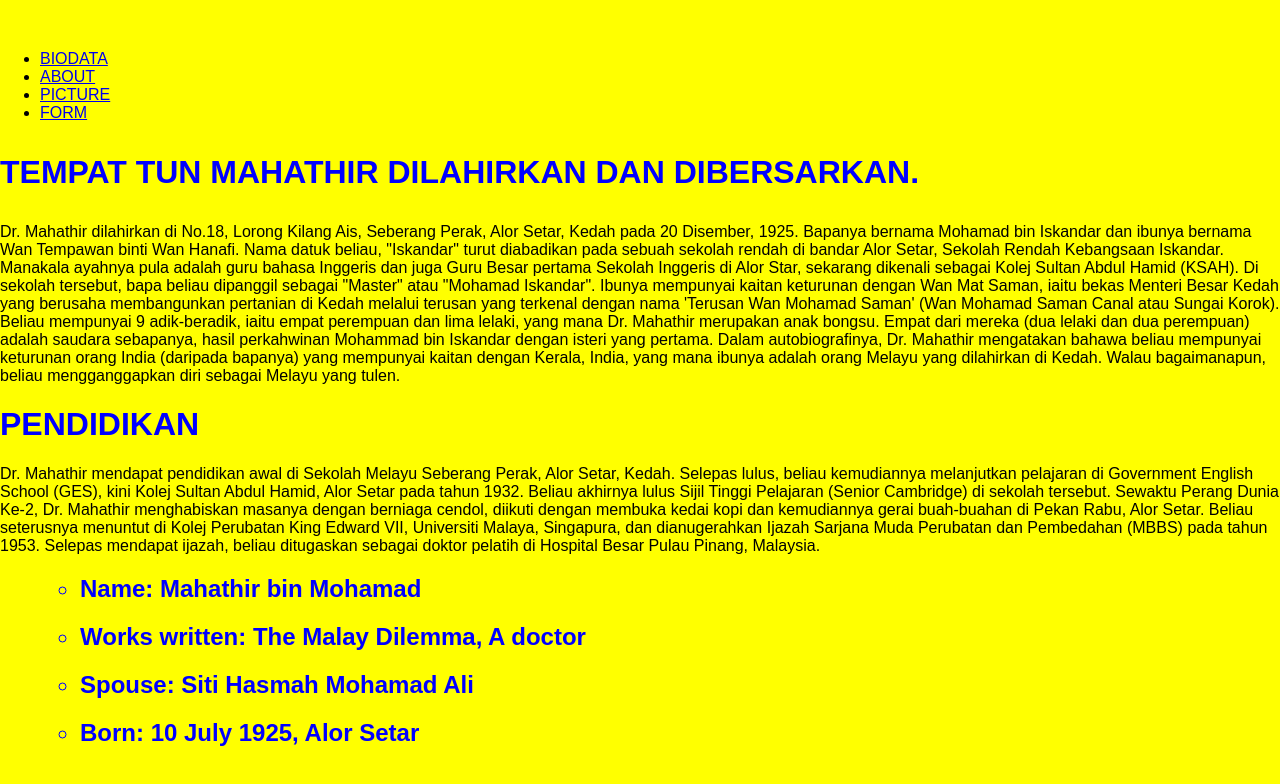
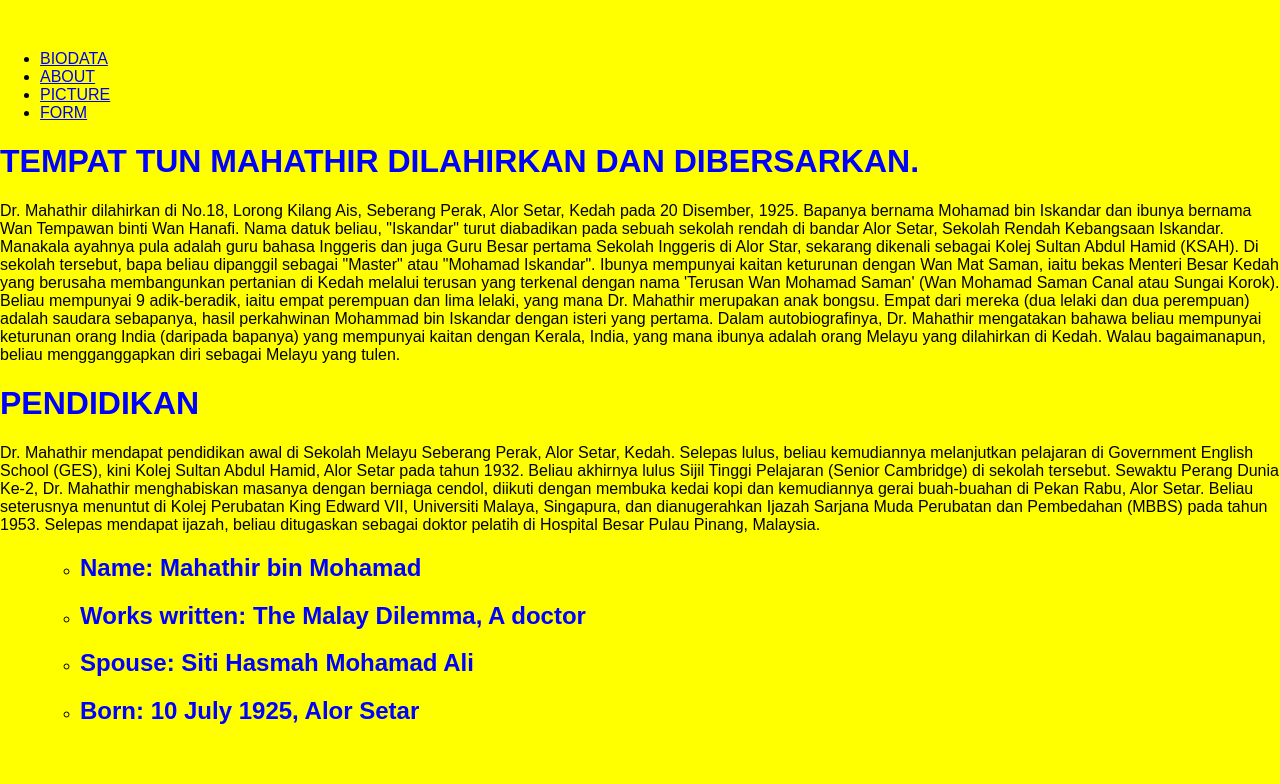
Before and after one commit to Norhaslindaa/ExternalCSS, a plain HTML site: page TunMahathir/index.html in a window 1280 px wide. Drawn offline with Linux system fonts and the light colour scheme.

Commit message:
CSS file

```diff
--- a/TunMahathir/index.html
+++ b/TunMahathir/index.html
@@ -13,7 +13,7 @@
                      <li><a href="FormTun.html">FORM</a></li>
                 </ul>
 
-				<h1><p> TEMPAT TUN MAHATHIR DILAHIRKAN DAN DIBERSARKAN. </P></h1>
+				<h1> TEMPAT TUN MAHATHIR DILAHIRKAN DAN DIBERSARKAN. </h1>
 
 	 Dr. Mahathir dilahirkan di No.18, Lorong Kilang Ais, Seberang Perak, Alor Setar, Kedah pada 20 Disember, 1925. Bapanya bernama Mohamad bin Iskandar dan ibunya bernama Wan Tempawan binti Wan Hanafi.
 Nama datuk beliau, "Iskandar" turut diabadikan pada sebuah sekolah rendah di bandar Alor Setar, Sekolah Rendah Kebangsaan Iskandar. Manakala ayahnya pula adalah guru bahasa Inggeris dan juga Guru Besar pertama Sekolah Inggeris di Alor Star, sekarang dikenali sebagai Kolej Sultan Abdul Hamid (KSAH). Di sekolah tersebut, bapa beliau dipanggil sebagai "Master" atau "Mohamad Iskandar".
@@ -28,10 +28,12 @@ Beliau seterusnya menuntut di Kolej Perubatan King Edward VII, Universiti Malaya
  <ol>
 
 	<ul type="circle">
-	<h2> <li>Name: Mahathir bin Mohamad </li> </h2>
-     <h2> <li>Works written: The Malay Dilemma, A doctor</li></h2>
-     <h2> <li>Spouse: Siti Hasmah Mohamad Ali</li></h2>
-     <h2> <li>Born: 10 July 1925, Alor Setar</li></h2>
+	 <li><h2>Name: Mahathir bin Mohamad </li> </h2>
+     <li><h2>Works written: The Malay Dilemma, A doctor</li></h2>
+      <li><h2>Spouse: Siti Hasmah Mohamad Ali</li></h2>
+      <li><h2>Born: 10 July 1925, Alor Setar</li></h2>
+
+	  </ul>
 
     </ol>
 </body>
```
Also changed, not shown: TunMahathir/FormTun.html (+3 -3 lines).
